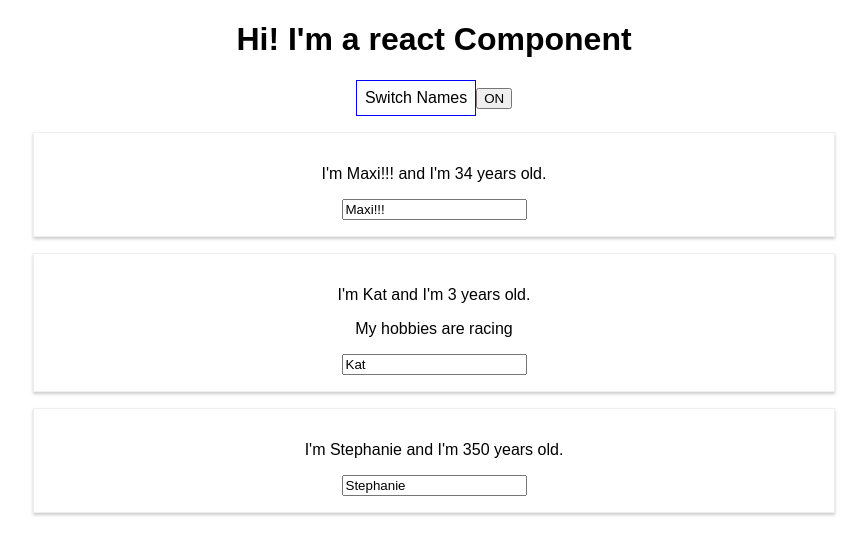
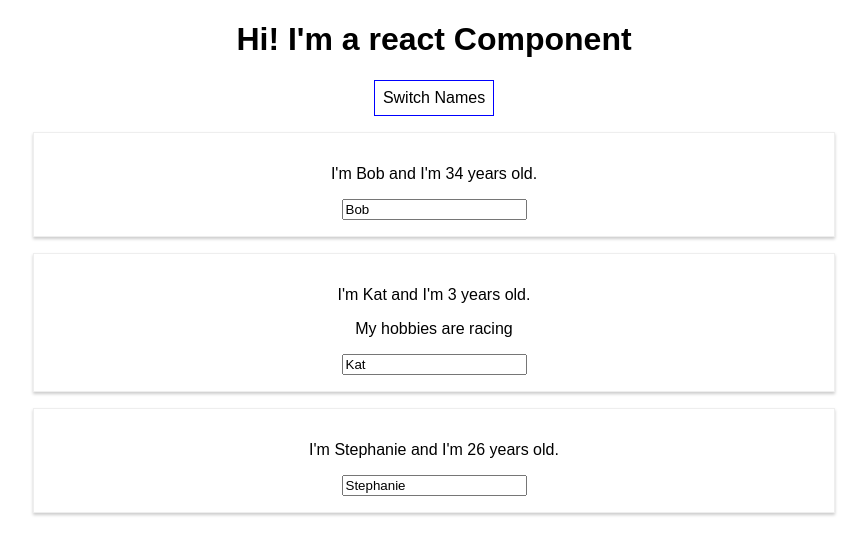
Before and after one commit to SanazME/ReactMiniProjects, a React (Create React App) app in the folder react-complete-guide/: page / in a window 1280 px wide. Both pictures are taken after a click on the button "Switch Names". Shown: the top 554 px of the page, without its empty margins (206-1073 px from the left). Built offline with nearby package versions, Linux system fonts and the light colour scheme.

Commit message:
Ternary if condition for visibility/invisibility

```diff
--- a/react-complete-guide/src/App.js
+++ b/react-complete-guide/src/App.js
@@ -12,7 +12,9 @@ class App extends Component {
     ],
     clicked: true,
 
-    otherState: "some other unchanged state"
+    otherState: "some other unchanged state",
+
+    showPerson: false
   }
 
   switchNameHandler = (newName) => {
@@ -40,6 +42,14 @@ class App extends Component {
       clicked: !this.state.clicked
     })
   }
+  togglePersonHandler = () => {
+    const doesShow = this.state.showPerson;
+    this.setState({
+      showPerson: !doesShow
+    })
+
+  }
+
   render() {
     const style = {
       backgroundColor: 'white',
@@ -54,22 +64,31 @@ class App extends Component {
         <h1>Hi! I'm a react Component</h1>
         <button
           style={style}
-          onClick={this.switchNameHandler.bind(this, "Maxi!!!")} >Switch Names
+          onClick={this.togglePersonHandler} >
+          Switch Names
         </button>
-        <button onClick={this.toggleHandler} >{this.state.clicked ? 'ON' : 'OFF'}</button>
+
+        {
+          this.state.showPerson ?
+            <div>
               <Person
                 name={this.state.persons[0].name}
                 age={this.state.persons[0].age} />
+
               <Person
                 name={this.state.persons[1].name}
                 age={this.state.persons[1].age}
                 click={this.switchNameHandler.bind(this, "Maxii!")}
                 changed={this.nameChangeHandler}>
                 My hobbies are racing</Person>
+
               <Person
                 name={this.state.persons[2].name}
                 age={this.state.persons[2].age}
                 click={() => { this.switchNameHandler("Miranda!?") }} />
+
+            </div> : null
+        }
       </div>
     );
   }
```
Lines whose indentation alone changed are shown as unchanged.
